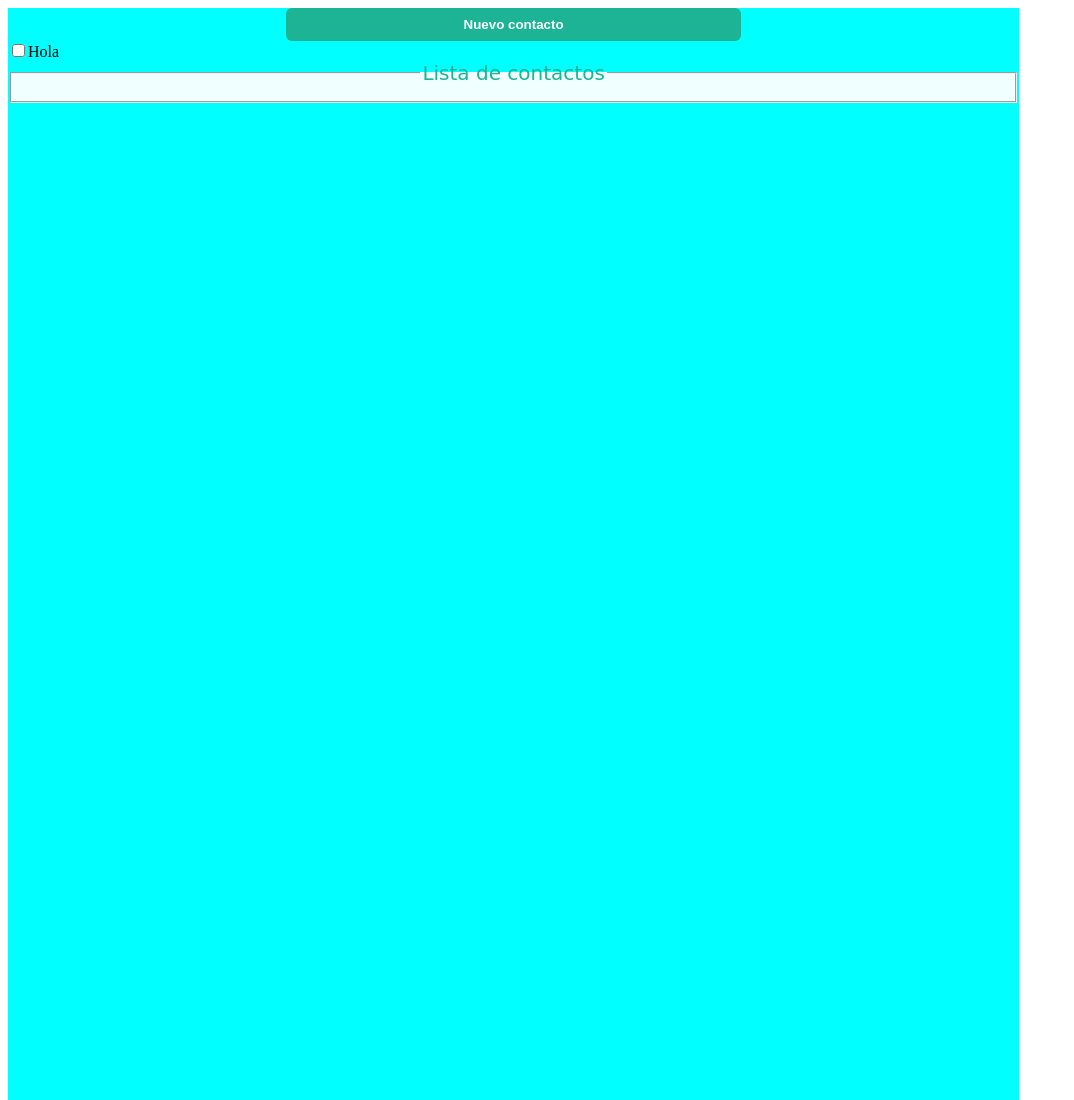
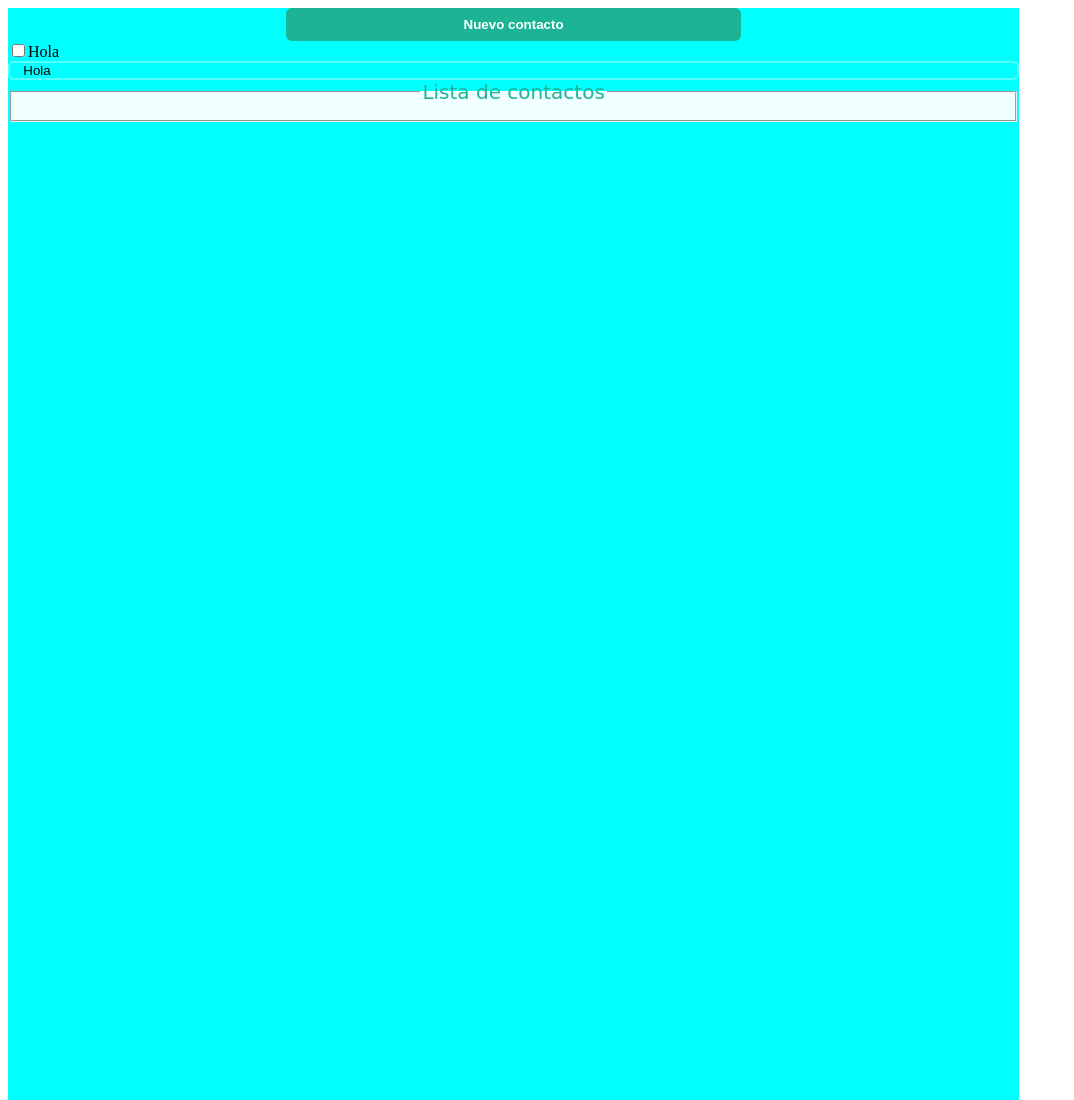
Before and after one commit to BarackObloma/agenda, a plain HTML site: page index.html in a window 1280 px wide. Shown: the top 1100 px of the page, without its empty margins (0-1074 px from the left). Drawn offline with Linux system fonts and the light colour scheme.

Commit message:
Añadi un select case

```diff
--- a/index.html
+++ b/index.html
@@ -9,6 +9,11 @@
 	<div class="Contenedor">
     <center><input type="button" value="Nuevo contacto" onclick="mostrar();" id="boton1" class="btn"></center>
         <input type="checkbox">Hola
+        <select name="" id="">
+        <option value="Hola">Hola</option>
+        <option value="Como">Como</option>
+        <option value="Estas">Estas</option>
+        </select>
     <table id="InfoContacto" style="display:none">
         <tr>
             <th>Nombre</th>
```
